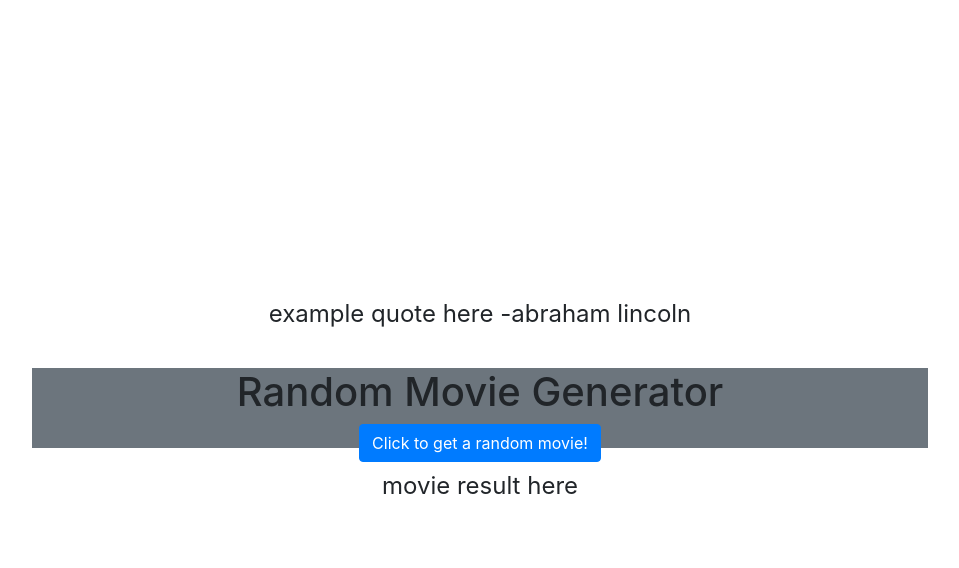
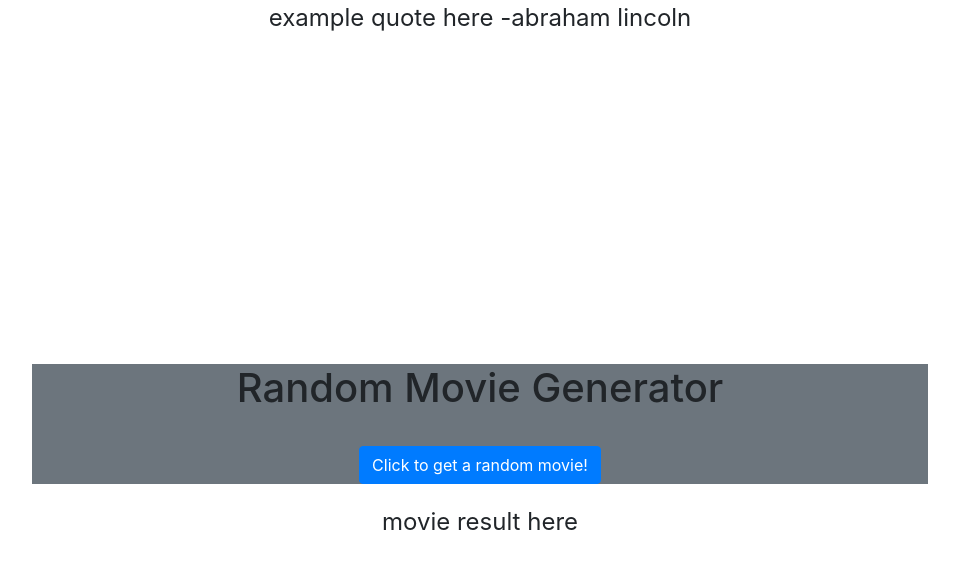
Before and after one commit to reversedentistry/Random-Movie-Selector, a plain HTML site: page index.html in a window 1280 px wide. Shown: the whole page, without its empty margins (160-1119 px from the left). Drawn offline with nearby package versions, Linux system fonts and the light colour scheme.

Commit message:
updated header and cleaned css

```diff
--- a/assets/style.css
+++ b/assets/style.css
@@ -10,27 +10,14 @@ body{
 
 }
 
-/* header {
-    background-color: navy;
-    color: white;
-    text-align: center;
-    padding:10;
-    font-size: 2.4rem;
+/* #quote {
+    margin-bottom: 20px;
 } */
 
-#quote {
-    margin-bottom: 20px;
-}
-
 #generator {
-    height: 10vh;
+    height: 15vh;
     width: 70vw;
 }
-
-/* #random-btn {
-    width: 40%;
-    height: 2.4rem;
-} */
 
 #random-btn:hover {
     box-shadow: 0 0.4rem 1.4rem;
@@ -41,20 +28,7 @@ body{
     margin-top: 20px;
 }
 
-/* #container {
-    display: flex;
-    flex-direction: column;
-    justify-content: center;
-    height: 100vh;
-    align-items:center;
-}
-
-#generator {
-    display: flex;
-    flex-direction: column;
-    justify-content: space-evenly;
-    height: 30vh;
-    width: 70vw;
-    align-items: center;
-    background-color: antiquewhite;
+/* #random-btn {
+    width: 40%;
+    height: 2.4rem;
 } */
--- a/index.html
+++ b/index.html
@@ -9,24 +9,21 @@
     <link rel="stylesheet" href="./assets/style.css"/>
 </head>
 <body>
-    <header>
+    <header id="quote" class="text-center">
+        <p>example quote here -abraham lincoln</p>
     </header>
     <main id="container" class="vh-100 d-flex flex-column justify-content-center align-items-center">
-        <div id="quote" class="">
+        <!-- <div id="quote" class="">
             <p>example quote here -abraham lincoln</p>
-        </div>
+        </div> -->
         <div id="generator" class="vh-30 vw-70 bg-secondary d-flex flex-column justify-content-between align-items-center"> <!-- vh and vw wont change? -->
             <h1>Random Movie Generator</h1>
             <button id="random-btn" class="btn btn-primary">Click to get a random movie!</button>
         </div>
+
         <div id="random-movie" class="">movie result here</div>
     </main>
     <script src="https://cdnjs.cloudflare.com/ajax/libs/jquery/3.2.1/jquery.min.js"></script>
 
 </body>
 </html>
-
-
-<!-- git checkout -b -->
-
-<!-- git push origin -u name of branch -->
```
